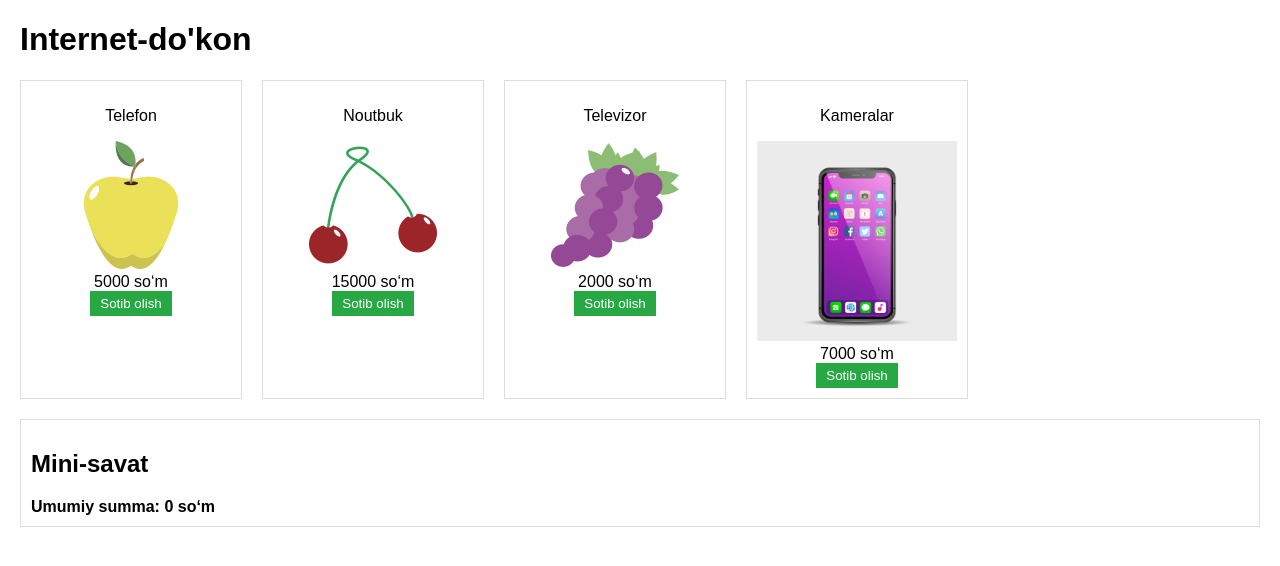
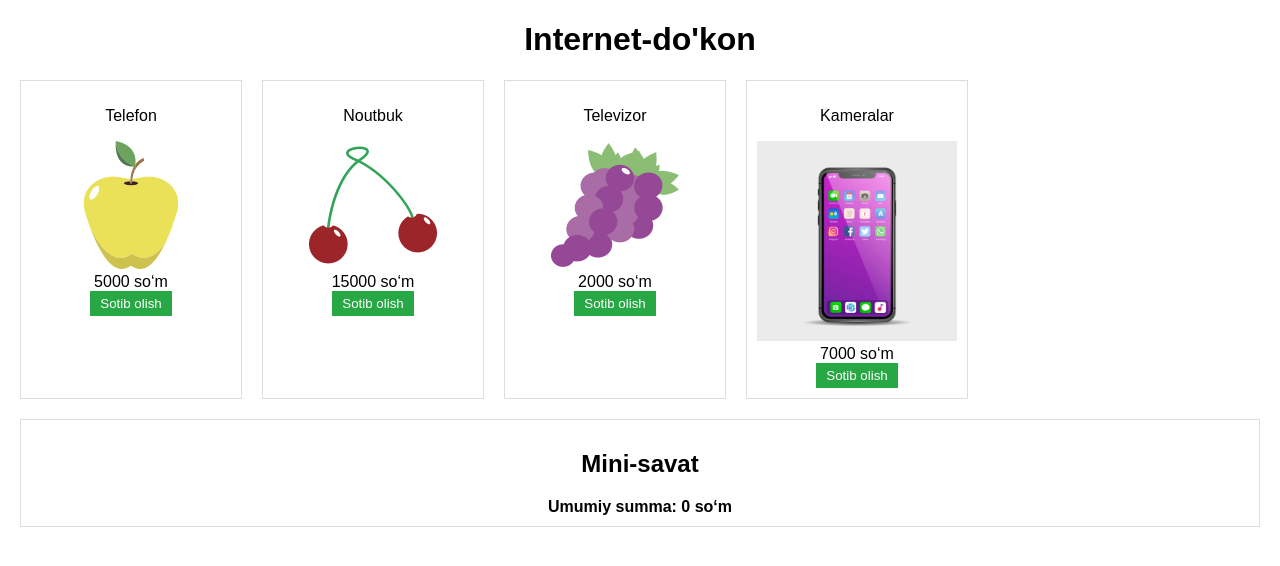
Before and after one commit to texnikman95/webapp, a React (Create React App) app: page / in a window 1280 px wide. Shown: the top 566 px of the page. Built offline with nearby package versions, Linux system fonts and the light colour scheme.

Commit message:
Update App.js

```diff
--- a/src/App.js
+++ b/src/App.js
@@ -109,7 +109,7 @@ function App() {
   };
 
   return (
-    <div className="App">
+    <div className="App" align="center">
       <h1>Internet-do'kon</h1>
 
       <div className="goods">
```
